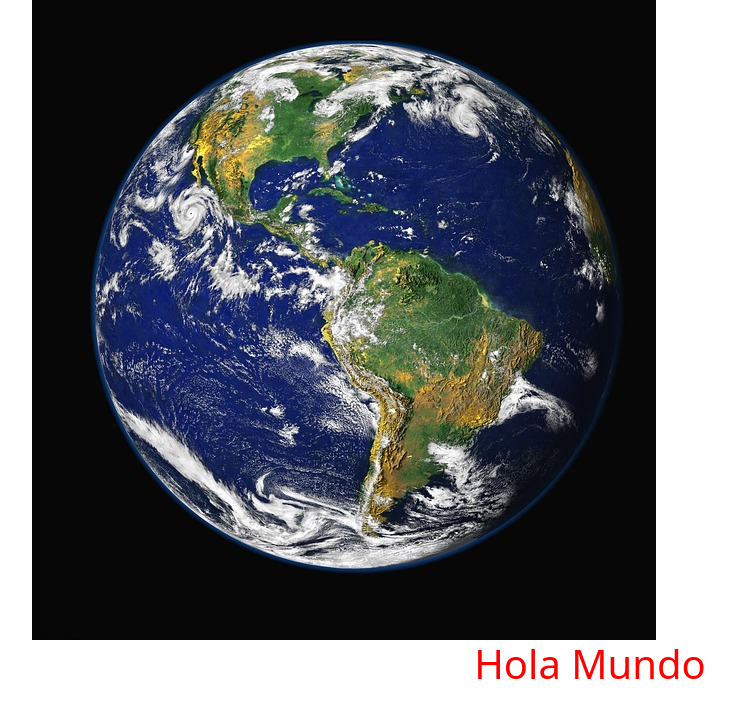
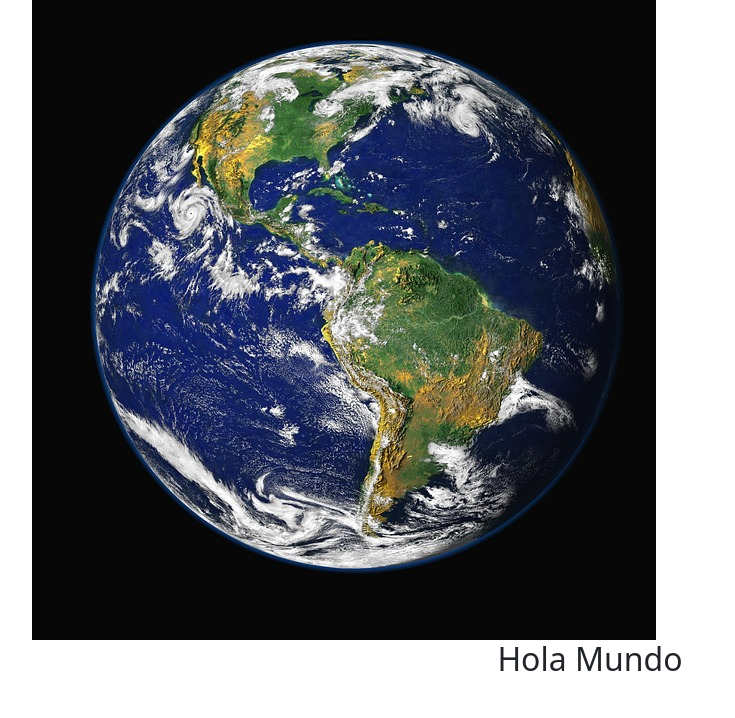
Before and after one commit to akobashikawa/hola-mundo, a plain HTML site: page index.html in a window 1280 px wide. Shown: the whole page, without its empty margins (50-785 px from the left). Drawn offline with nearby package versions, Linux system fonts and the light colour scheme.

Commit message:
Mejorando presentacion

```diff
--- a/index.html
+++ b/index.html
@@ -9,18 +9,16 @@
 
     <style>
         .saludo {
-            color: red;
             text-align: center;
+            font-size: 2em;
         }
     </style>
 </head>
 <body>
     <div class="container">
-        <img src="mundo.jpg" alt="Mundo">
+        <img src="mundo.jpg" alt="Mundo" class="img-fluid">
 
-        <div class="saludo">
-            <h1>Hola Mundo</h1>
-        </div>
+        <h1 class="saludo">Hola Mundo</h1>
     </div>
 
 </body>
```
